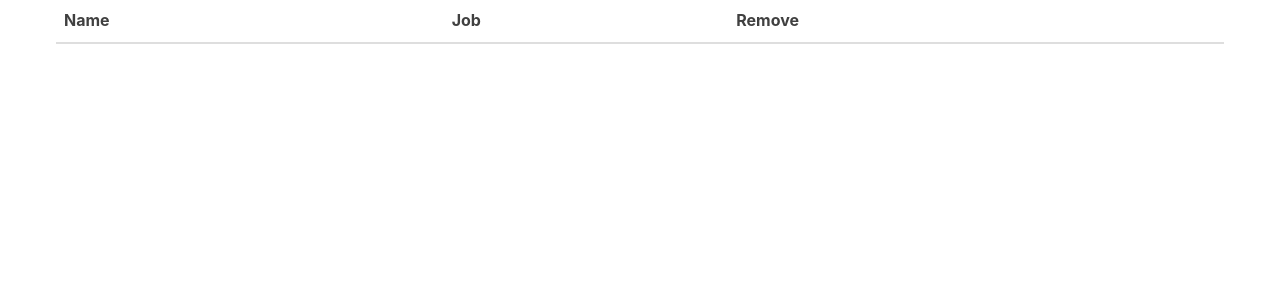
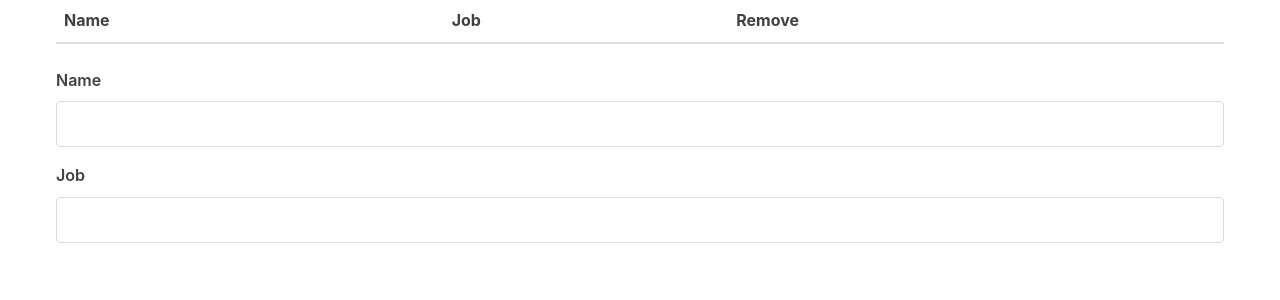
Before and after one commit to jerhuan205/csc-307-app, a React (Vite) app in the folder packages/react-frontend/: page / in a window 1280 px wide. Shown: the top 300 px of the page. Built offline with nearby package versions, Linux system fonts and the light colour scheme.

Commit message:
Form data and changed renderer in MyApp to include Form

```diff
--- /dev/null
+++ b/packages/react-frontend/src/Form.jsx
@@ -0,0 +1,40 @@
+// src/Form.jsx
+import React, { useState } from "react";
+
+function Form() {
+    const [person, setPerson] = useState({
+        name: "",
+        job: ""
+    });
+
+    // only 1 event at a time, either editing/changing the name field or the job field
+    // function will be called every time one of the fields (name or job) changes its value
+    function handleChange(event) {
+        const {name, value } = event.target;
+        if (name === "job")
+            setPerson({ name: person["name"], job:value });
+        else setPerson ({ name:value, job: person["job"] });
+    }
+
+    return (
+        <form>
+            <label htmlFor="name">Name</label>
+            <input
+                type="text"
+                name="name"
+                id="name"
+                value={person.name}
+                onChange={handleChange}
+            />
+            <label htmlFor="job">Job</label>
+            <input
+                type="text"
+                name="job"
+                id="job"
+                value={person.job}
+                onChange={handleChange}
+            />
+        </form>
+    );
+}
+export default Form;
--- a/packages/react-frontend/src/MyApp.jsx
+++ b/packages/react-frontend/src/MyApp.jsx
@@ -1,6 +1,7 @@
 // src/MyApp.jsx
 import React, { useState } from "react";
 import Table from "./Table";
+import Form from "./Form";
 
 function MyApp() {
     const [characters, setCharacters] = useState([]);
@@ -19,6 +20,7 @@
                 characterData={characters}
                 removeCharacter={removeOneCharacter}
             />
+            <Form />
         </div>
     );
 }
```
